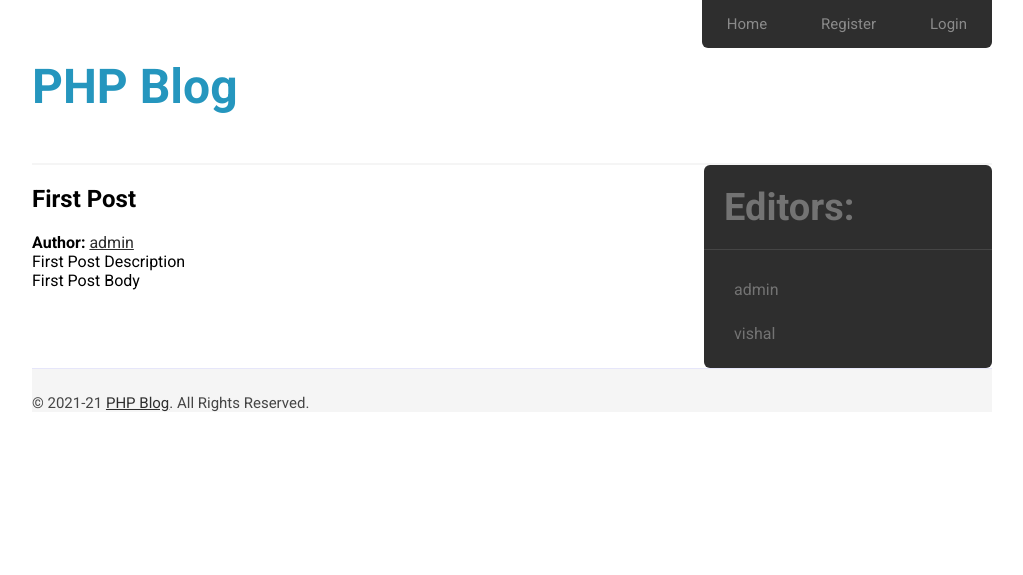
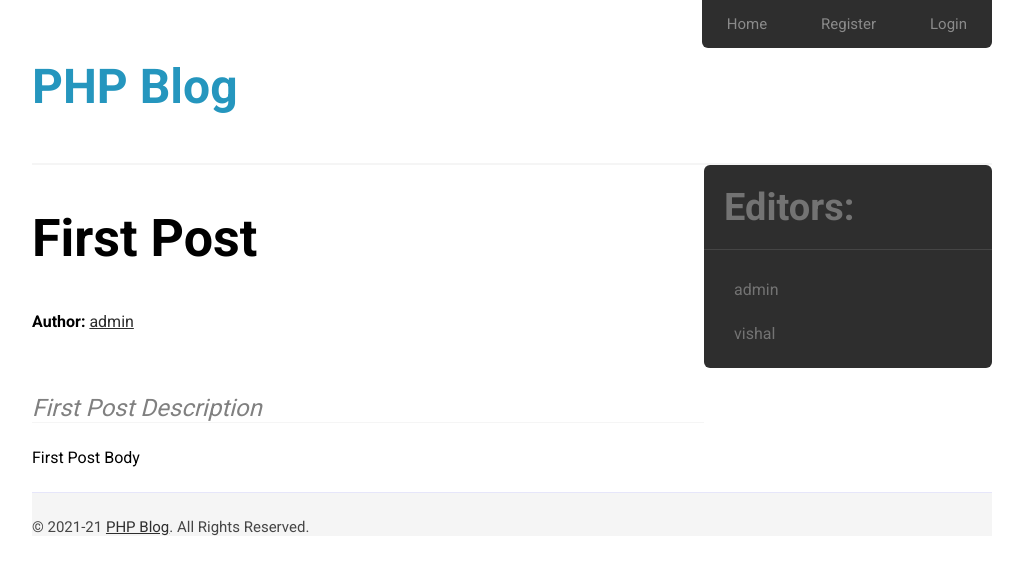
Before and after one commit to vishalbandre/php-blog, a PHP site: page /posts/article.php?id=1 in a window 1280 px wide. Shown: the top 575 px of the page, without its empty margins (128-1151 px from the left). Run offline with PHP 8.4, Linux system fonts and the light colour scheme; data comes from the database, SQL or seed files in the repository; data that the repository does not hold is empty.

Commit message:
Minor updates

```diff
--- a/posts/article.php
+++ b/posts/article.php
@@ -12,11 +12,12 @@ if (empty($_GET['id'])) {
     if ($result->num_rows > 0) {
     ?>
         <?php while ($row = $result->fetch_array()) : ?>
-            <h2><?php echo $row['title']; ?></h2>
+            <h2 class="post-title"><?php echo $row['title']; ?></h2>
             <div class="author">
                 <strong>Author: </strong>
                 <a href="/accounts/view.php?user=<?php echo $row['user']; ?>"><?php echo $row['user']; ?></a>
             </div>
+            <br>
             <?php if (isset($_COOKIE['blog_user']) && $_COOKIE['blog_user'] == $row['user']) : ?>
                 <ul class="actions">
                     <li class="edit">
@@ -27,6 +28,7 @@ if (empty($_GET['id'])) {
                     </li>
                 </ul>
             <?php endif; ?>
+            <br>
             <div class="post-description">
                 <?php echo $row['description']; ?>
             </div>
--- a/style.css
+++ b/style.css
@@ -80,6 +80,25 @@ a:hover {
 #feed .item .title {
   margin: 0;
   margin-bottom: 10px;
+}
+
+/* article */
+#article {
+  padding-bottom: 25px;
+}
+#article .post-title {
+  font-size: 52px;
+}
+#article .post-description {
+  margin-top: 25px;
+  margin-bottom: 25px;
+  border-bottom: solid 1px whitesmoke;
+  font-size: 24px;
+  color: gray;
+  font-style: italic;
+}
+#article .post-body {
+  font-size: 16px;
 }
 
 /* actions */
```
